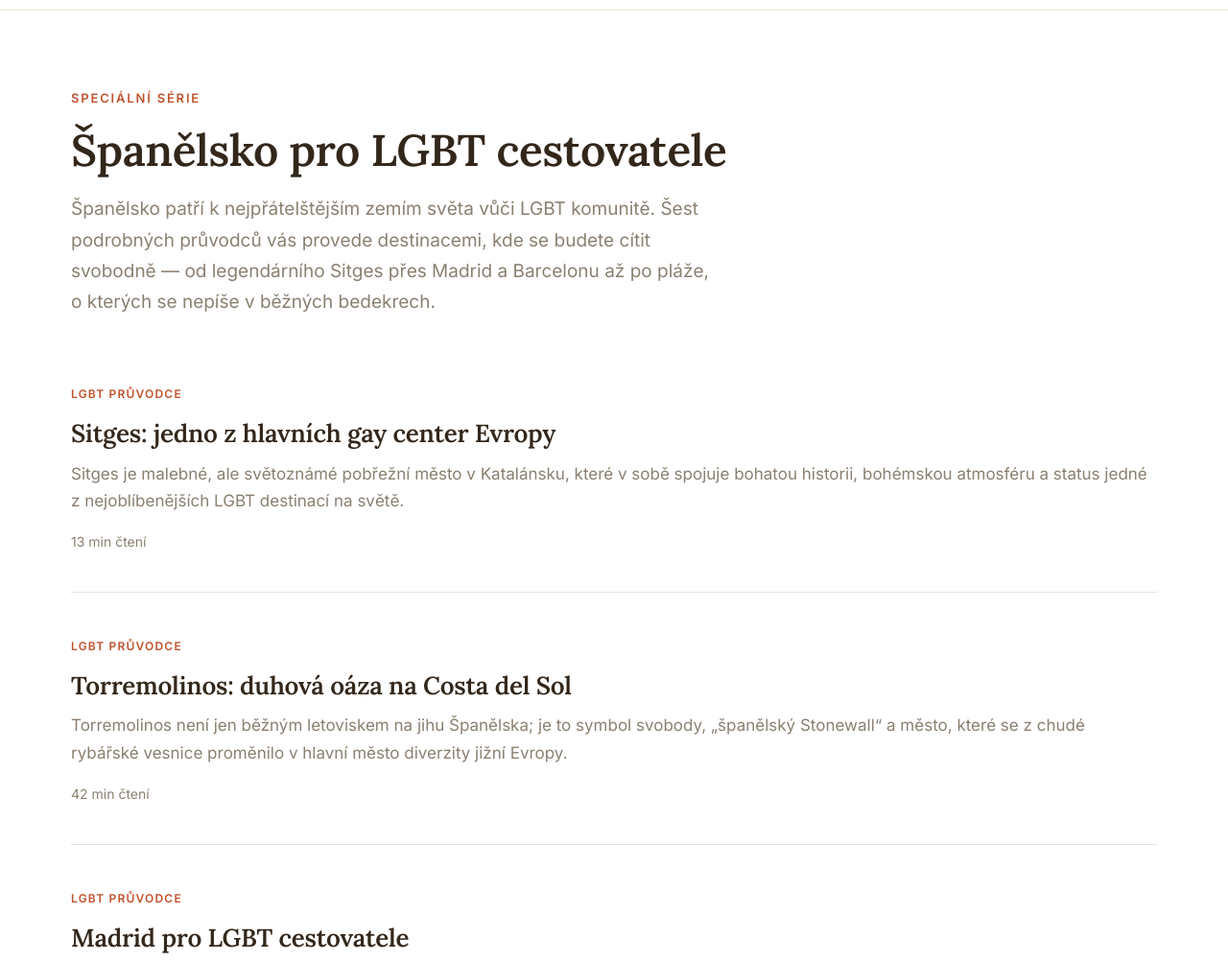
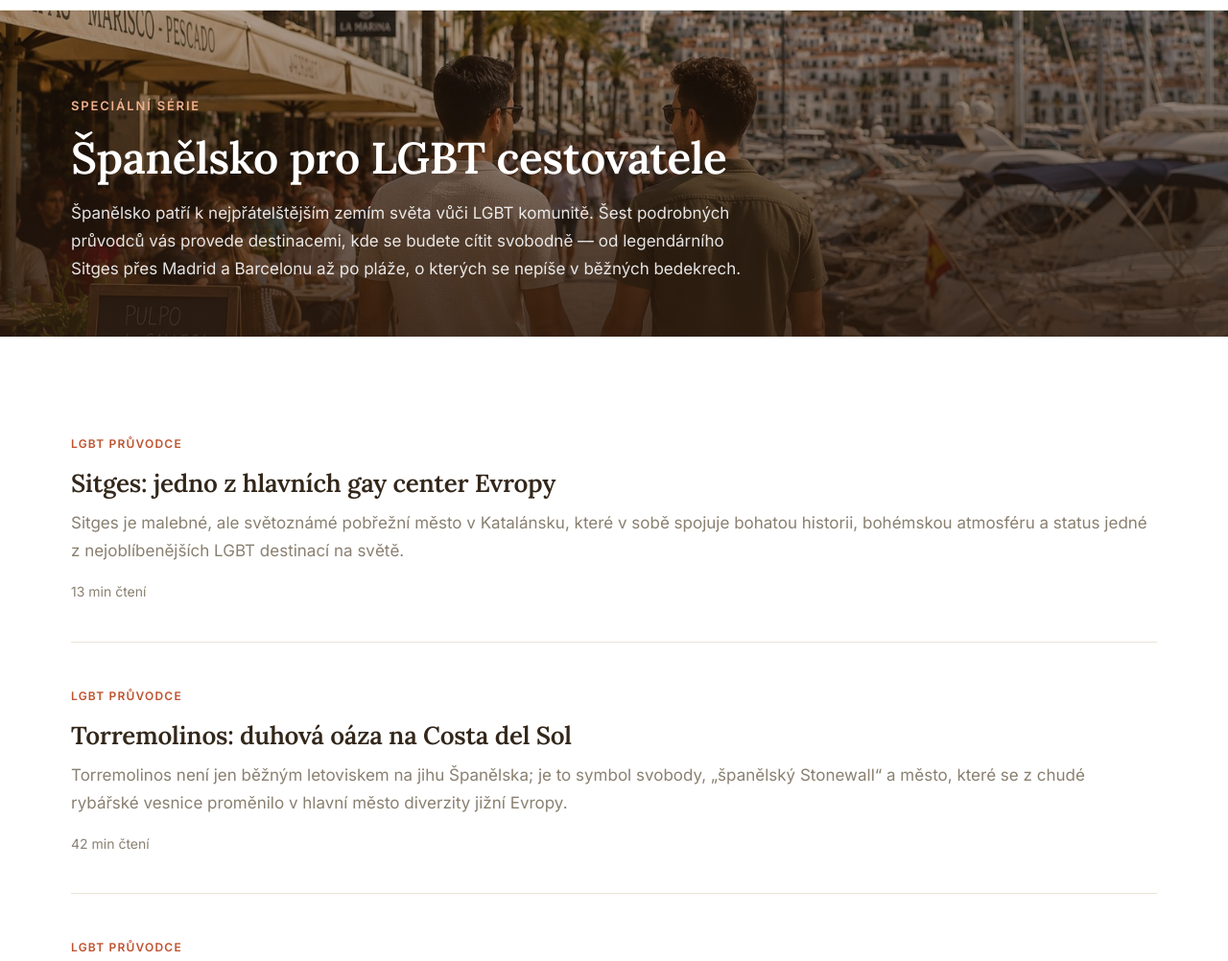
Before and after one commit to petryca/spanelsko-s-pavlou-design, a plain HTML site: page lgbt-spanelsko/index.html in a window 1280 px wide. Shown: the part 64-1066 px from the top of the page at 96% size. Drawn offline with Linux system fonts and the light colour scheme.

Commit message:
Add hero background image to LGBT landing page
Converts images/lgbt.png to compressed JPG (387 KB) and switches the
landing from plain page-head to the page-hero component used on
o-pavle.html; adds .page-hero p style for the intro paragraph.

Co-Authored-By: Claude Fable 5 <noreply@anthropic.com>

```diff
--- a/lgbt-spanelsko/index.html
+++ b/lgbt-spanelsko/index.html
@@ -39,17 +39,20 @@
 
   <main>
 
-    <!-- Page head -->
-    <section class="page-head">
+    <!-- Page hero -->
+    <section class="page-hero">
+      <img class="page-hero__bg" src="../images/lgbt.jpg" alt="Pár procházející se ruku v ruce po španělské přímořské promenádě">
       <div class="container">
-        <span class="eyebrow">Speciální série</span>
-        <h1>Španělsko pro LGBT cestovatele</h1>
-        <p>Španělsko patří k nejpřátelštějším zemím světa vůči LGBT komunitě. Šest podrobných průvodců vás provede destinacemi, kde se budete cítit svobodně — od legendárního Sitges přes Madrid a Barcelonu až po pláže, o kterých se nepíše v běžných bedekrech.</p>
+        <div class="page-hero__inner">
+          <span class="eyebrow">Speciální série</span>
+          <h1>Španělsko pro LGBT cestovatele</h1>
+          <p>Španělsko patří k nejpřátelštějším zemím světa vůči LGBT komunitě. Šest podrobných průvodců vás provede destinacemi, kde se budete cítit svobodně — od legendárního Sitges přes Madrid a Barcelonu až po pláže, o kterých se nepíše v běžných bedekrech.</p>
+        </div>
       </div>
     </section>
 
     <!-- Guide list -->
-    <section class="section" style="padding-top:24px;">
+    <section class="section">
       <div class="container">
         <div class="post-list fade-in">
 
--- a/style.css
+++ b/style.css
@@ -253,6 +253,7 @@ h1, h2, h3, h4 {
 .page-hero__inner { position: relative; z-index: 2; padding: 56px 0; }
 .page-hero .eyebrow { color: #f0b08d; }
 .page-hero h1 { color: #fff; font-size: clamp(30px, 4.6vw, 46px); max-width: 760px; }
+.page-hero p { color: rgba(255,255,255,.88); margin-top: 16px; max-width: 720px; }
 
 /* simple light page header (no image) */
 .page-head { padding: 80px 0 40px; }
```
Also changed, not shown: images/lgbt.jpg (added), 1 other file.
